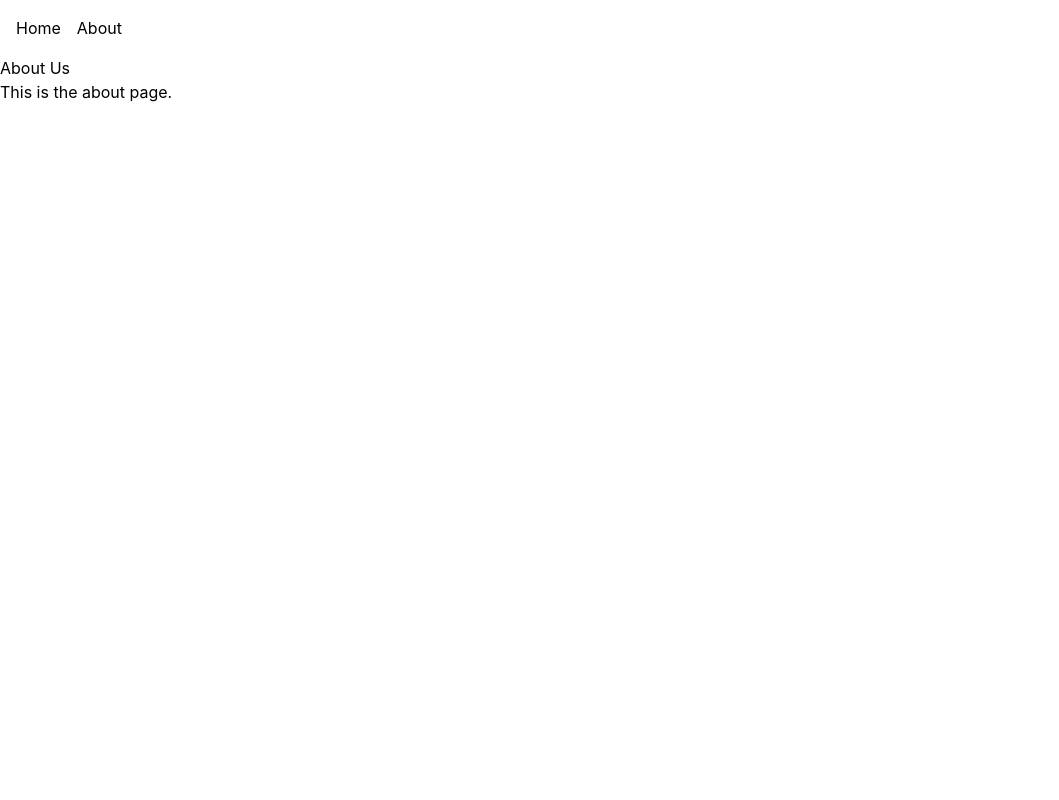
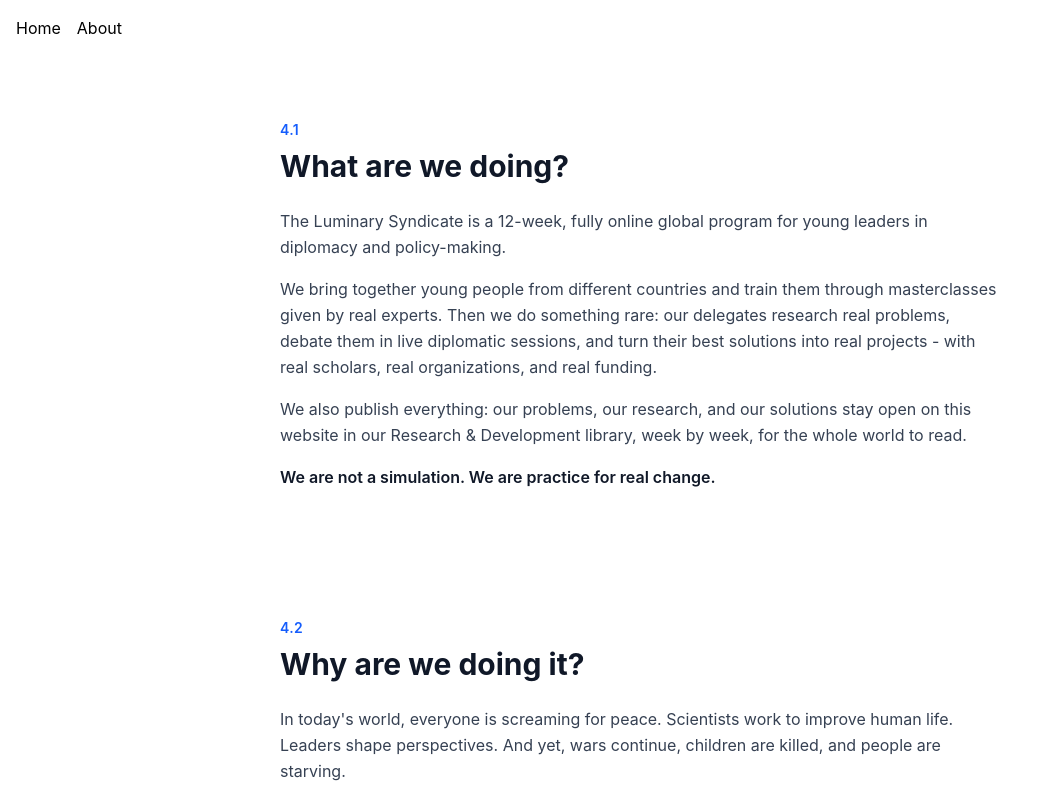
Before and after one commit to RepositoryCris/luminarysyndicate_team_project, a React (Vite) app: page /about in a window 1280 px wide. Shown: the top 800 px of the page, without its empty margins (0-1059 px from the left). Built offline with nearby package versions, Linux system fonts and the light colour scheme.

Commit message:
feat(about): add Section component rendering spec sections

```diff
--- /dev/null
+++ b/src/components/Section.jsx
@@ -0,0 +1,37 @@
+export default function Section({ section }) {
+  return (
+    <section
+      id={section.id}
+      className="mx-auto max-w-3xl scroll-mt-24 px-6 py-16"
+    >
+      <p className="mb-2 text-sm font-semibold uppercase tracking-wide text-blue-600">
+        {section.number}
+      </p>
+
+      <h2 className="mb-6 text-3xl font-bold text-gray-900">{section.title}</h2>
+
+      <div className="space-y-4 leading-relaxed text-gray-700">
+        {section.paragraphs?.map((p, i) => (
+          <p key={i}>{p}</p>
+        ))}
+
+        {section.intro && <p>{section.intro}</p>}
+
+        {section.list && (
+          <ul className="list-disc space-y-3 pl-6">
+            {section.list.map((item, i) => (
+              <li key={i}>
+                <strong className="text-gray-900">{item.lead}</strong>{" "}
+                {item.text}
+              </li>
+            ))}
+          </ul>
+        )}
+
+        {section.outro && <p>{section.outro}</p>}
+
+        <p className="font-semibold text-gray-900">{section.closing}</p>
+      </div>
+    </section>
+  );
+}
--- a/src/pages/About.jsx
+++ b/src/pages/About.jsx
@@ -1,12 +1,12 @@
-import { aboutSections } from "../content/about.js";
+import { aboutSections } from "../content/about";
+import Section from "../components/Section";
 
-const About = () => {
+export default function About() {
   return (
-    <div>
-      <h1>About Us</h1>
-      <p>This is the about page.</p>
-    </div>
+    <main>
+      {aboutSections.map((s) => (
+        <Section key={s.id} section={s} />
+      ))}
+    </main>
   );
-};
-
-export default About;
+}
```
